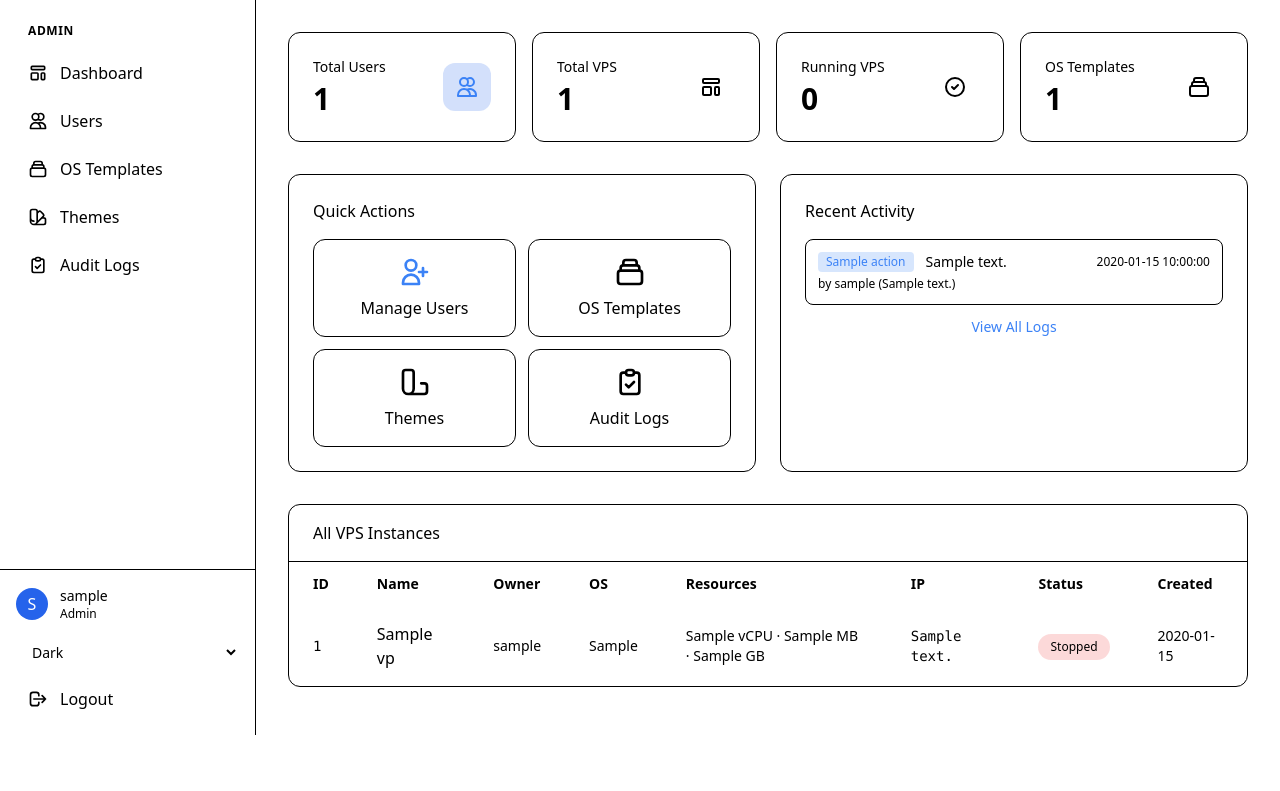
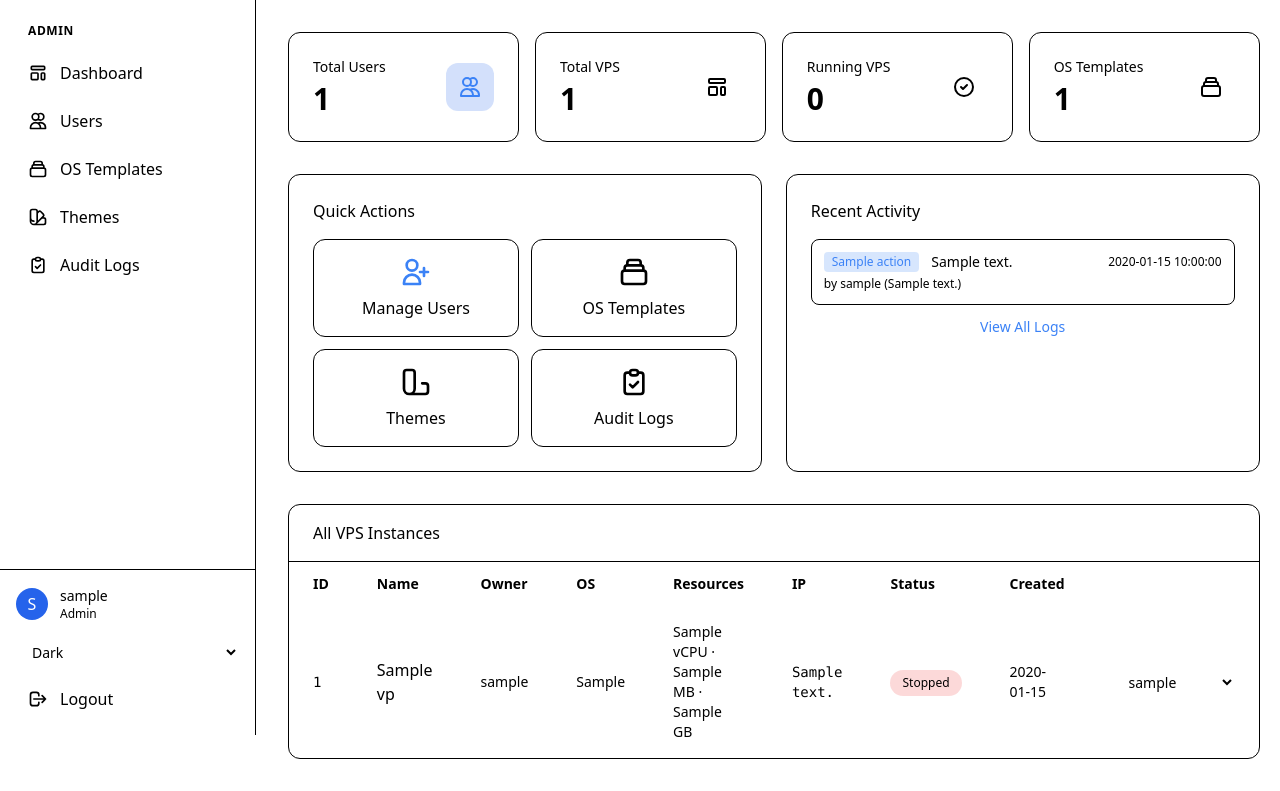
Before and after one commit to XARV-XIER/ph-panel, a Flask app: template app/templates/admin/dashboard.html in a window 1280 px wide. Shown: the part 65-856 px from the top of the page. Before the commit the page ends 800 px from the top, so only its background shows below. Run offline with Flask 3, Linux system fonts and the light colour scheme; the visitor is signed in with stand-in values (Sample User, id 1); data comes from the database, SQL or seed files in the repository; tables that the repository leaves empty hold one stand-in row (values such as "Sample post"); the template is opened without the code that fills it: most values are stand-ins (such as "Sample title", 1, 10 or a date in 2020); some libraries are stand-ins or nearby versions.

Commit message:
Update dashboard.html

```diff
--- a/app/templates/admin/dashboard.html
+++ b/app/templates/admin/dashboard.html
@@ -137,6 +137,17 @@
                             </span>
                         </td>
                         <td class="px-6 py-4 text-sm text-muted">{{ vps.created_at[:10] }}</td>
+                        <td class="px-6 py-4">
+                            <form method="POST" action="{{ url_for('admin_assign_vps') }}" class="inline">
+                                <input type="hidden" name="vps_id" value="{{ vps.id }}">
+                                <select name="user_id" class="input-field px-3 py-1.5 text-sm rounded-lg" onchange="this.form.submit()">
+                                    <option value="">Unassigned</option>
+                                    {% for u in users %}
+                                    <option value="{{ u.id }}" {% if u.id == vps.user_id %}selected{% endif %}>{{ u.username }}</option>
+                                    {% endfor %}
+                                </select>
+                            </form>
+                        </td>
                     </tr>
                     {% endfor %}
                 </tbody>
```
